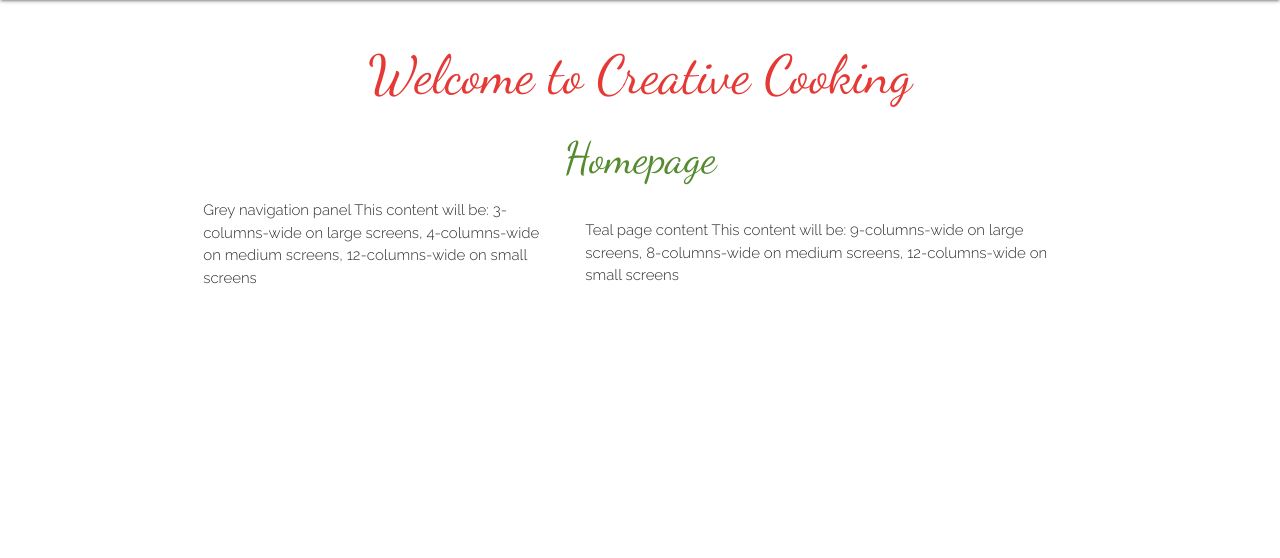
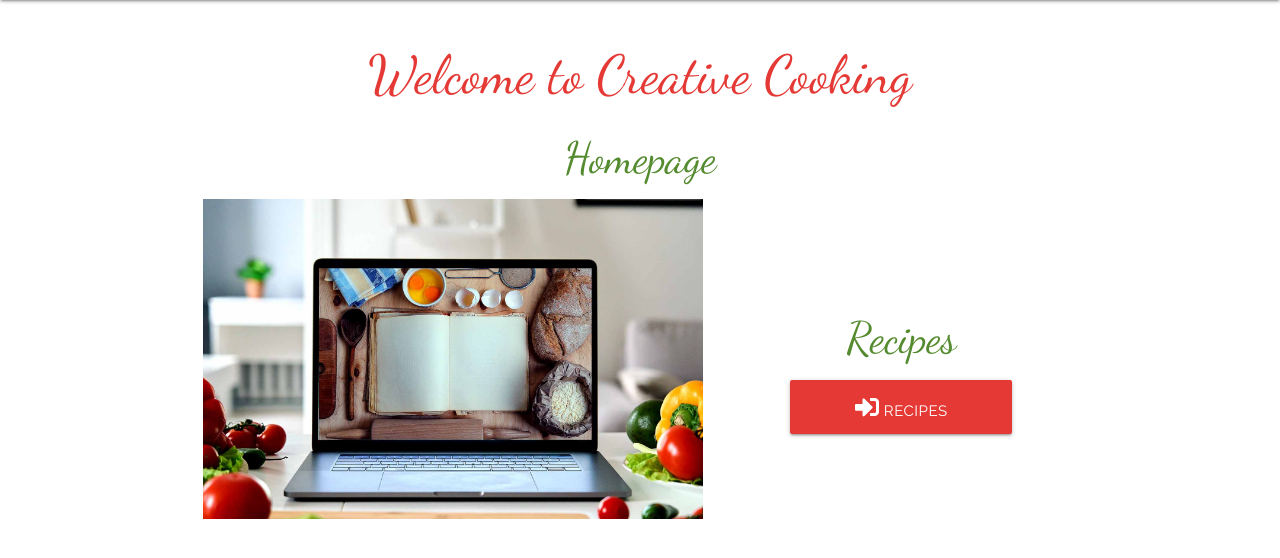
Before and after one commit to andrewskyboss/milestone-project-03, a Flask app: page /get_homepage in a window 1280 px wide. Shown: the part 90-648 px from the top of the page. Run offline with Flask 2, Linux system fonts and the light colour scheme; some libraries are stand-ins or nearby versions.

Commit message:
Homepage styling update

```diff
--- a/static/css/style.css
+++ b/static/css/style.css
@@ -137,17 +137,32 @@ button.btn-small:hover {
 }
 
 /* recipes module */
-div.col.s12.m5.l5 {
+
+/* div.col.s12.m5.l7 */
+div.image-text-row {
+    height: 40vh;
+    overflow: auto;
+}
+.col.image-area {
+    height: 100%;
     overflow: hidden;
 }
-div.col.s12.m5.l5 > img.recipe-image {
+div.col.image-area > img.recipe-image {
     width: 100%;
-    height: auto;
+    height: 100%;
     object-fit: cover;
     object-position: center center;
 }
-div.col.s12.m7.l7 {
+div.col.content-area {
+    height: 100%;
     padding: 20px;
+    display: flex;
+    flex-direction: column;
+    align-items: center;
+    justify-content: center;
+}
+div.col.content-area > a.button {
+    margin-left: unset;
 }
 
 /* break points */
--- a/templates/index.html
+++ b/templates/index.html
@@ -1,28 +1,17 @@
 {% extends "base.html" %}
 {% block content %}
-    <h2 class="red-text text-darken-1 center-align">Welcome to Creative Cooking</h2>
-    <h3 class="light-green-text text-darken-3 center-align">Homepage</h3>
+    <h2 class="title red-text text-darken-1 center-align">Welcome to Creative Cooking</h2>
+    <h3 class="subtitle light-green-text text-darken-3 center-align">Homepage</h3>
 
     <div class="container">
-        <div class="row">
-            <div class="col s12 m5 l5"> <!-- Note that "m4 l3" was added -->
-              Grey navigation panel
-
-                    This content will be:
-                3-columns-wide on large screens,
-                4-columns-wide on medium screens,
-                12-columns-wide on small screens
-
+        <div class="row image-text-row">
+            <div class="col s12 m5 l7 image-area">
+                <img class="recipe-image" src="{{url_for('static', filename='images/project-3-img-014b.jpg')}}" alt="">
             </div>
 
-            <div class="col s12 m7 l7"> <!-- Note that "m8 l9" was added -->
-              Teal page content
-
-                    This content will be:
-                9-columns-wide on large screens,
-                8-columns-wide on medium screens,
-                12-columns-wide on small screens
-
+            <div class="col s12 m7 l5 content-area">
+                <h3 class="subtitle light-green-text text-darken-3 center-align">Recipes</h3>
+                <a href="{{ url_for('get_recipes') }}" class="button col s12 m8 btn-large red darken-1 text-shadow"><i class="fas fa-sign-in-alt"></i> Recipes</a>
             </div>
         </div>
     </div>
```
Also changed, not shown: templates/recipes.html (+13 -11 lines), static/images/project-3-img-014b.jpg (added).
